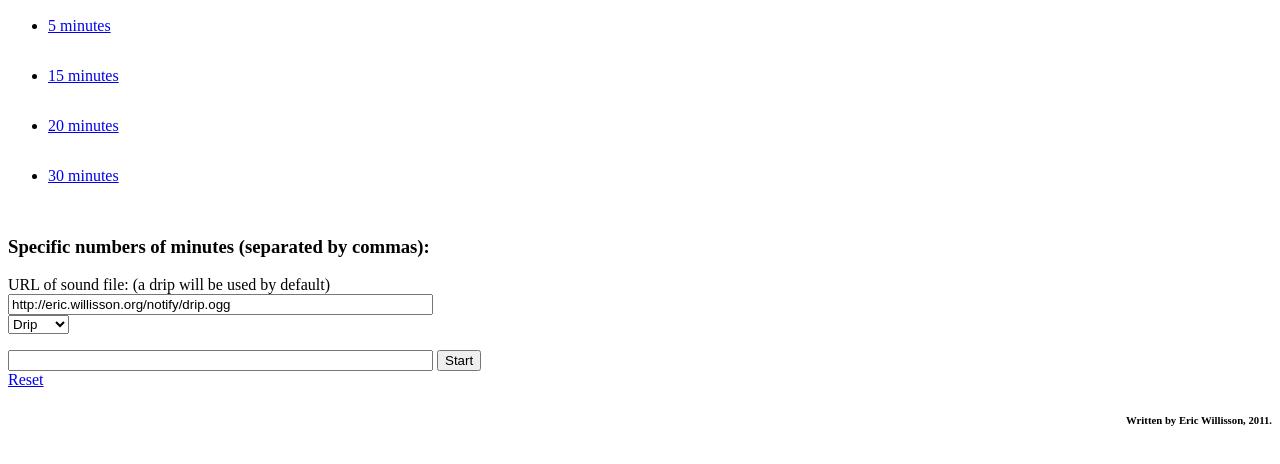
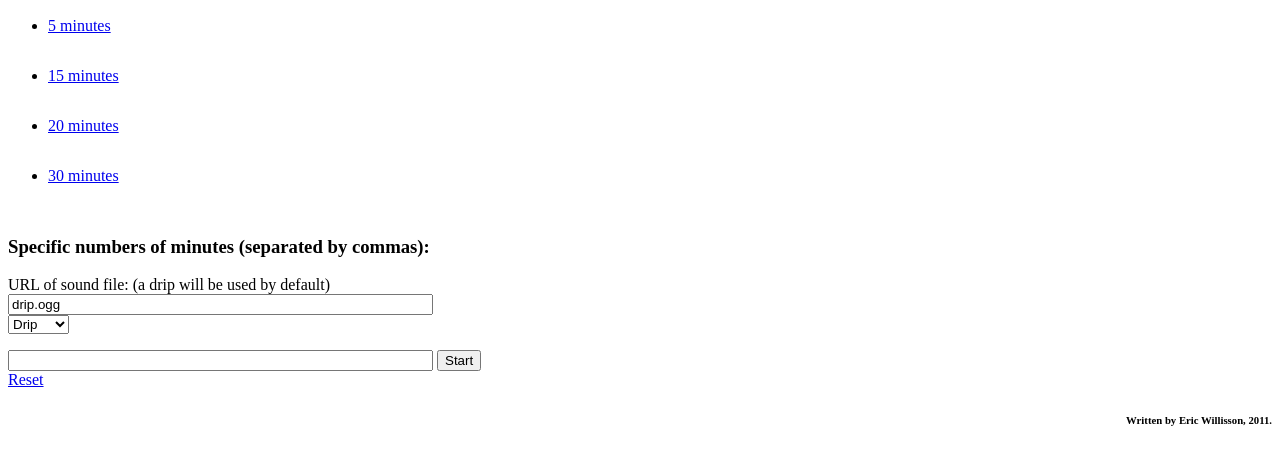
Before and after one commit to epw/repeat-notify, a plain HTML site: page index.html in a window 1280 px wide. Shown: the part 110-574 px from the top of the page. Drawn offline with Linux system fonts and the light colour scheme.

Commit message:
Updated program for use on hm

```diff
--- a/index.html
+++ b/index.html
@@ -28,14 +28,14 @@ h6 { text-align: right }
 URL of sound file: (a drip will be used by default)
 </div>
 <div>
-<input type="url" name="snd" id="snd"
-       value="http://eric.willisson.org/notify/drip.ogg" size="50" />
+<input type="text" name="snd" id="snd"
+       value="drip.ogg" size="50" />
 </div>
 <div>
 <select id="sndlist">
-<option value="http://eric.willisson.org/notify/drip.ogg"
+<option value="drip.ogg"
 	selected="selected">Drip</a>
-<option value="http://eric.willisson.org/notify/glass.ogg">Chime</a>
+<option value="glass.ogg">Chime</a>
 </select>
 </div>
 </p>
```
